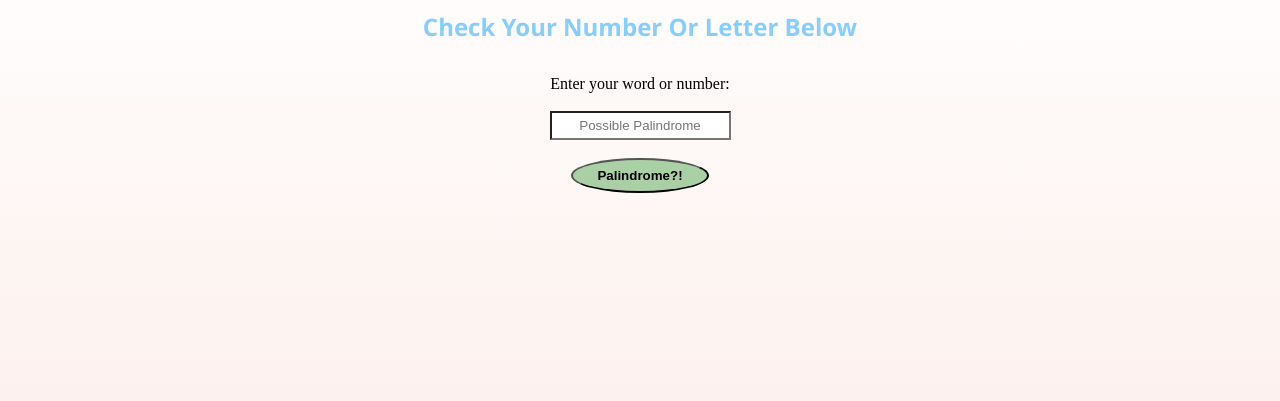
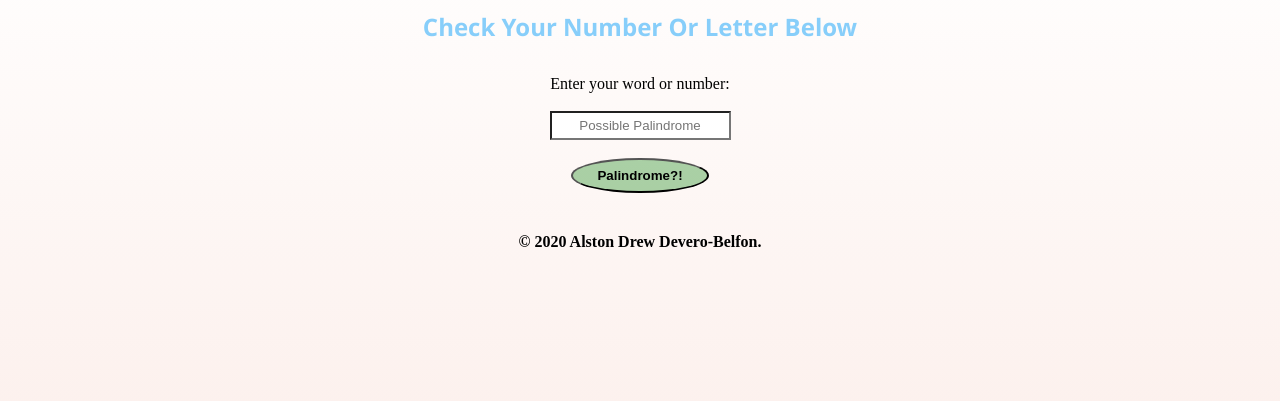
Before and after one commit to DrewDevero/Javascript-Palindrome-Checker, a plain HTML site: page docs/index.html in a window 1280 px wide. Shown: the part 97-498 px from the top of the page. Drawn offline with Linux system fonts and the light colour scheme.

Commit message:
added copyright

```diff
--- a/docs/index.html
+++ b/docs/index.html
@@ -34,6 +34,9 @@
             </section>
         </article>
     </main>
+    <footer class="copyright-spacing">
+        <p class="copyright">&copy; 2020 Alston Drew Devero-Belfon.</p>
+    </footer>
     <script type="text/javascript" src="scripts/palindromeFunctions.js"></script>
 </body>
 </html>
--- a/docs/styles/palindromeChecker.css
+++ b/docs/styles/palindromeChecker.css
@@ -2,6 +2,15 @@
     margin: 0;
     padding: 0;
     box-sizing: border-box;
+}
+.copyright-spacing {
+  display: flex;
+  justify-content: center;
+}
+.copyright {
+  font-weight: bold;
+  font-size: 16px;
+  margin: 8px;
 }
 .pageBackground {
     background-image: linear-gradient(180deg, rgb(255, 255, 255), rgba(238, 166, 144, 0.25));
```
